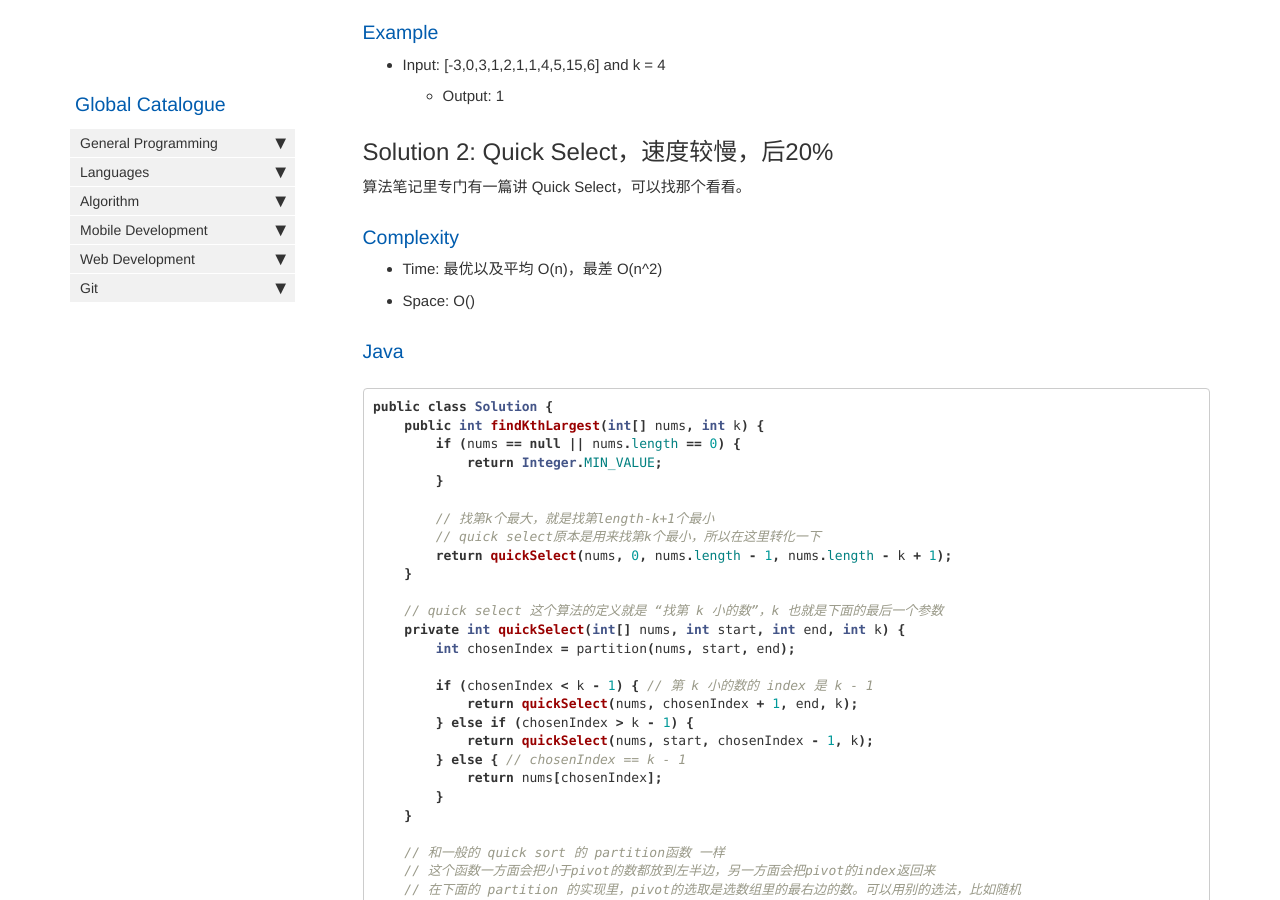
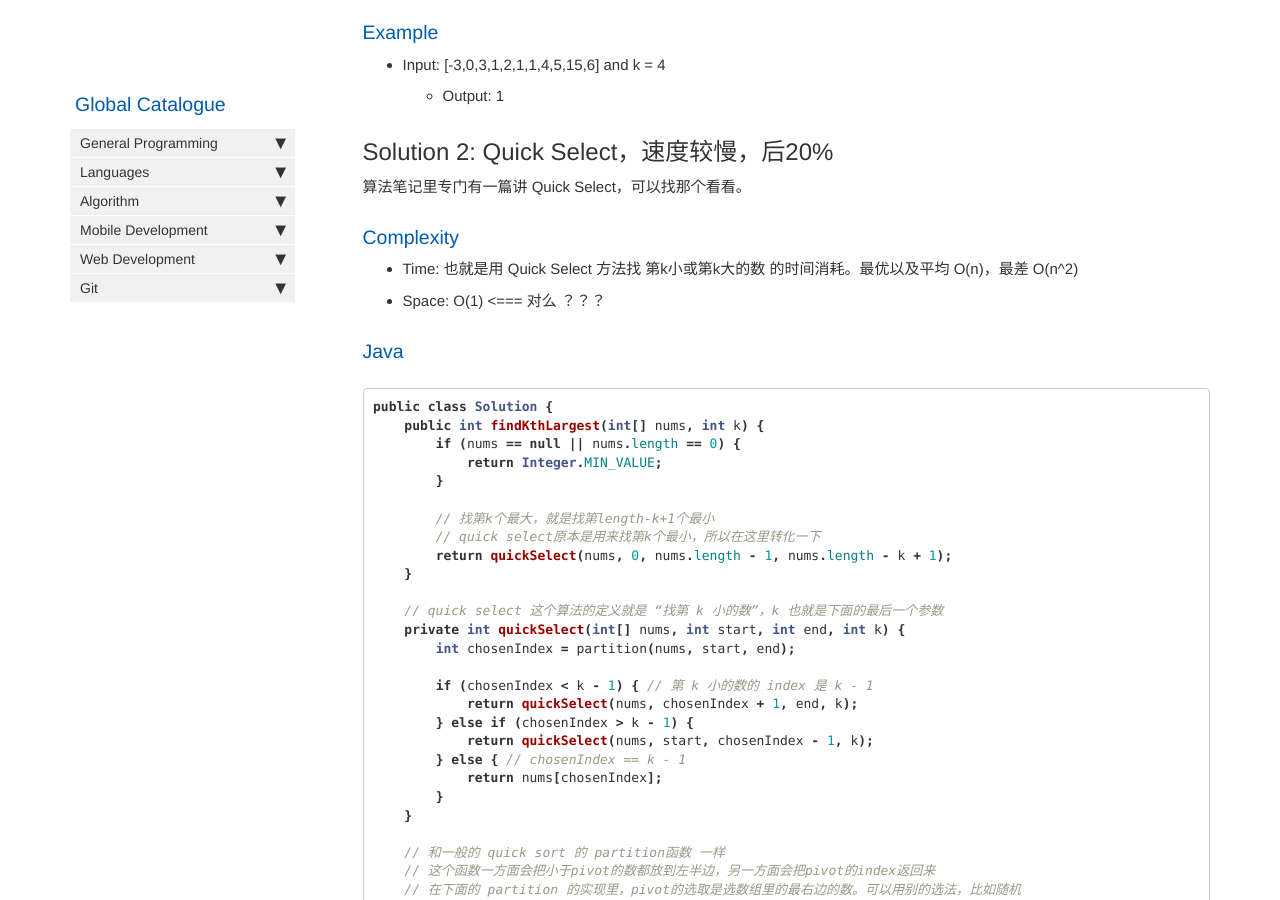
Before and after one commit to HungryOrc/hungryorc.github.io, a Jekyll site: the page built from pages/algorithm/algorithm_kth_largest_element_in_array.md, in a window 1280 px wide and 900 px high, scrolled down 357 px. Built offline with Jekyll 4.4.1, drawn with Linux system fonts in a browser that asks for light colours; nearby versions of some CDN libraries; comment, search, counter and statistics services are not loaded.

Commit message:
Update algorithm_kth_largest_element_in_array.md

````diff
--- a/pages/algorithm/algorithm_kth_largest_element_in_array.md
+++ b/pages/algorithm/algorithm_kth_largest_element_in_array.md
@@ -25,8 +25,8 @@ Note that **it is the kth largest element in the sorted order, not the kth disti
 算法笔记里专门有一篇讲 Quick Select，可以找那个看看。
 
 ### Complexity
-* Time: 最优以及平均 O(n)，最差 O(n^2)
-* Space: O()
+* Time: 也就是用 Quick Select 方法找 第k小或第k大的数 的时间消耗。最优以及平均 O(n)，最差 O(n^2)
+* Space: O(1) <=== 对么 ？？？
 
 ### Java
 ```java
````
